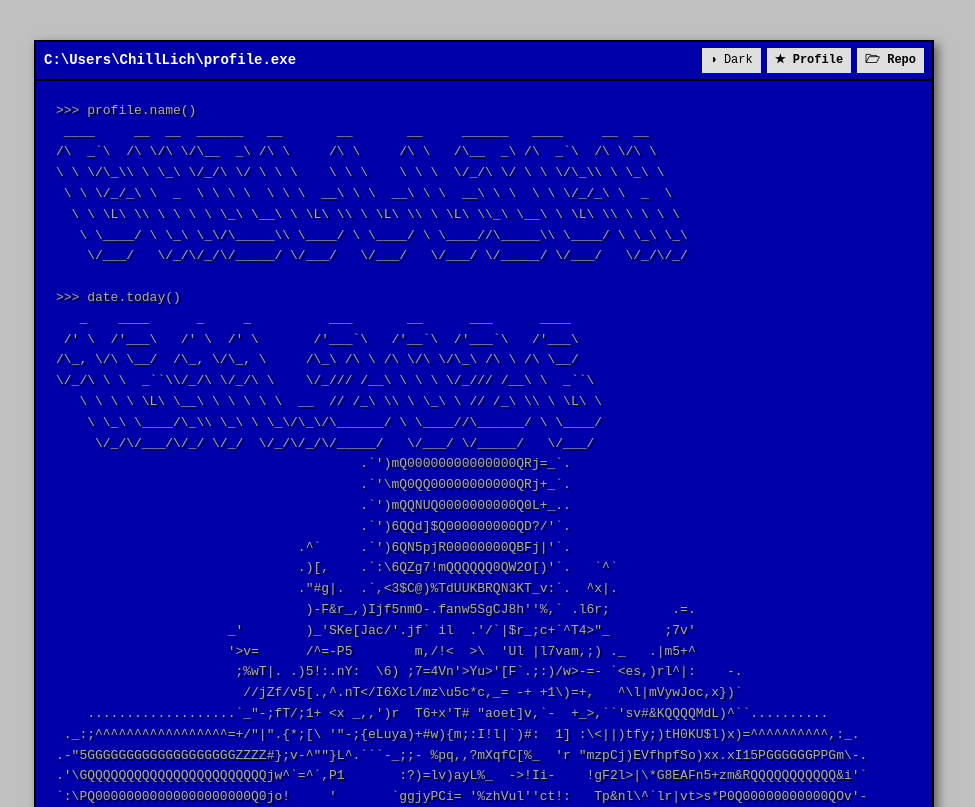
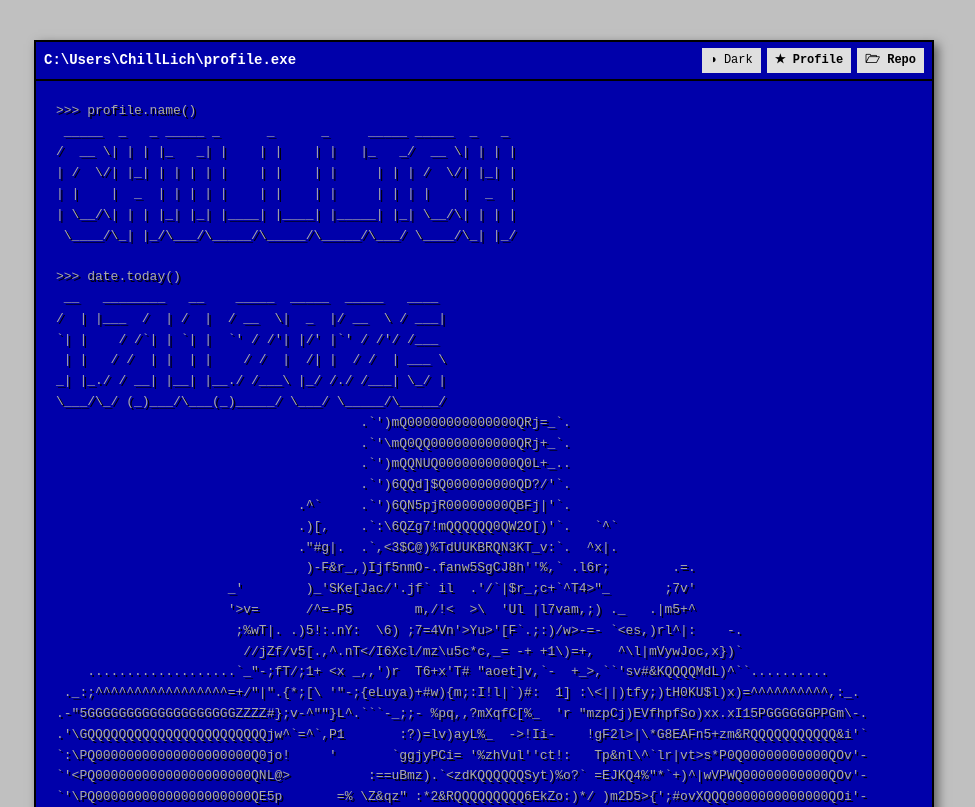
Before and after one commit to ChillLich/ChillLich, a plain HTML site: page docs/index.html in a window 1280 px wide. Shown: the top 807 px of the page, without its empty margins (156-1131 px from the left). Drawn offline with Linux system fonts and the light colour scheme.

Commit message:
deploy: 4d861b5ee55c282d6f2de7df895232824a4f783f

```diff
--- a/docs/index.html
+++ b/docs/index.html
@@ -282,22 +282,20 @@
 
       <div class="terminal-body">
         <pre><code>&gt;&gt;&gt; profile.name()
- ____     __  __  ______   __       __       __     ______   ____     __  __
-/\  _`\  /\ \/\ \/\__  _\ /\ \     /\ \     /\ \   /\__  _\ /\  _`\  /\ \/\ \
-\ \ \/\_\\ \ \_\ \/_/\ \/ \ \ \    \ \ \    \ \ \  \/_/\ \/ \ \ \/\_\\ \ \_\ \
- \ \ \/_/_\ \  _  \ \ \ \  \ \ \  __\ \ \  __\ \ \  __\ \ \  \ \ \/_/_\ \  _  \
-  \ \ \L\ \\ \ \ \ \ \_\ \__\ \ \L\ \\ \ \L\ \\ \ \L\ \\_\ \__\ \ \L\ \\ \ \ \ \
-   \ \____/ \ \_\ \_\/\_____\\ \____/ \ \____/ \ \____//\_____\\ \____/ \ \_\ \_\
-    \/___/   \/_/\/_/\/_____/ \/___/   \/___/   \/___/ \/_____/ \/___/   \/_/\/_/
+ _____  _   _ _____ _      _      _     _____ _____  _   _
+/  __ \| | | |_   _| |    | |    | |   |_   _/  __ \| | | |
+| /  \/| |_| | | | | |    | |    | |     | | | /  \/| |_| |
+| |    |  _  | | | | |    | |    | |     | | | |    |  _  |
+| \__/\| | | |_| |_| |____| |____| |_____| |_| \__/\| | | |
+ \____/\_| |_/\___/\_____/\_____/\_____/\___/ \____/\_| |_/
 
 &gt;&gt;&gt; date.today()
-   _    ____      _     _          ___       __      ___      ____
- /' \  /'___\   /' \  /' \       /'___`\   /'__`\  /'___`\   /'___\
-/\_, \/\ \__/  /\_, \/\_, \     /\_\ /\ \ /\ \/\ \/\_\ /\ \ /\ \__/
-\/_/\ \ \  _``\\/_/\ \/_/\ \    \/_/// /__\ \ \ \ \/_/// /__\ \  _``\
-   \ \ \ \ \L\ \__\ \ \ \ \ \  __  // /_\ \\ \ \_\ \ // /_\ \\ \ \L\ \
-    \ \_\ \____/\_\\ \_\ \ \_\/\_\/\______/ \ \____//\______/ \ \____/
-     \/_/\/___/\/_/ \/_/  \/_/\/_/\/_____/   \/___/ \/_____/   \/___/
+ __   ________   __    _____  _____  _____   ____
+/  | |___  /  | /  |  / __  \|  _  |/ __  \ / ___|
+`| |    / /`| | `| |  `' / /'| |/' |`' / /'/ /___
+ | |   / /  | |  | |    / /  |  /| |  / /  | ___ \
+_| |_./ / __| |__| |__./ /___\ |_/ /./ /___| \_/ |
+\___/\_/ (_)___/\___(_)_____/ \___/ \_____/\_____/
 </code></pre>
 <pre class="ascii-avatar">
                                        .`&#x27;)mQ00000000000000QRj=_`.
```
Also changed, not shown: 1 other file.
